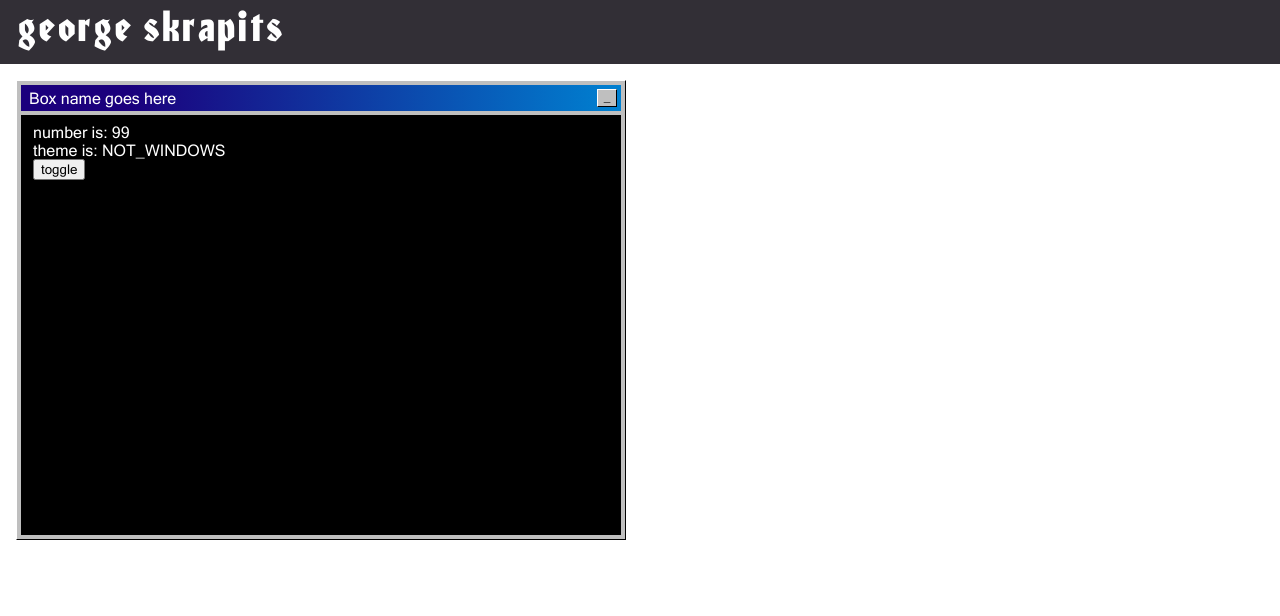
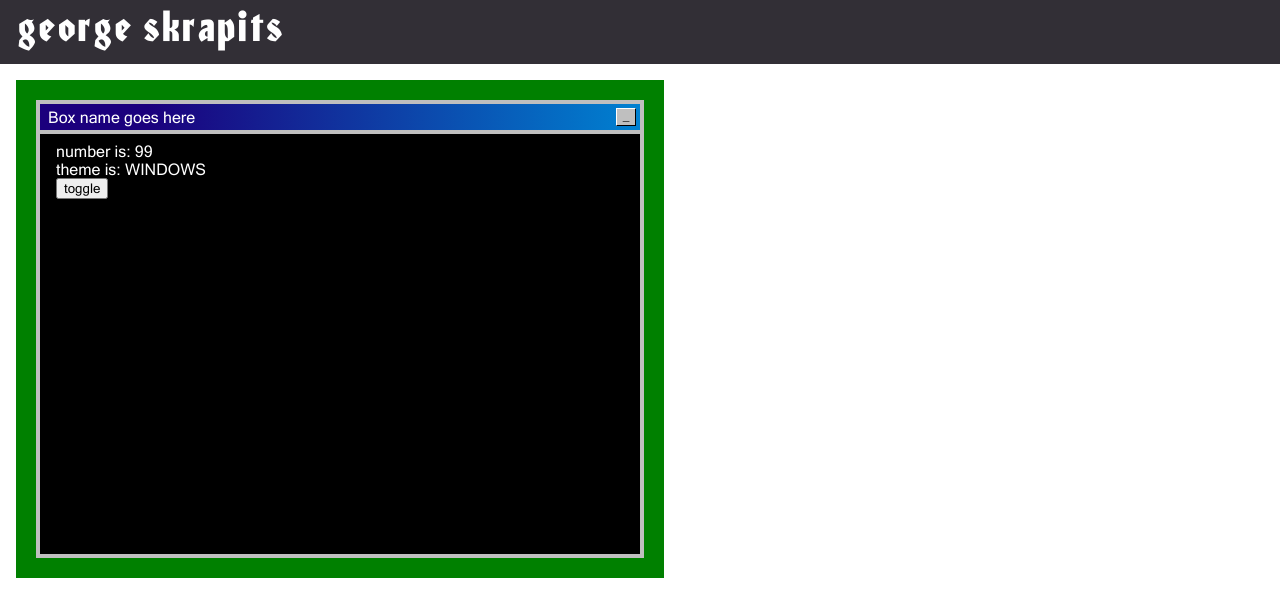
Before and after one commit to gskrap/gskrap-home, a React (Create React App) app: page / in a window 1280 px wide. Shown: the top 616 px of the page. Built offline with nearby package versions, Linux system fonts and the light colour scheme.

Commit message:
add theme switching

```diff
--- a/package.json
+++ b/package.json
@@ -10,6 +10,7 @@
     "@types/node": "^16.7.13",
     "@types/react": "^17.0.20",
     "@types/react-dom": "^17.0.9",
+    "@types/styled-components": "^5.1.18",
     "react": "^17.0.2",
     "react-dom": "^17.0.2",
     "react-scripts": "5.0.0",
--- a/src/components/Box.tsx
+++ b/src/components/Box.tsx
@@ -1,5 +1,72 @@
-import React, { useContext } from 'react';
-import {GlobalContext} from '../context/globalContext';
+import React, {useContext} from 'react';
+import {GlobalContext, Theme} from '../context/globalContext';
+import styled from 'styled-components';
+
+const BLUE_DARK = '#1b007d';
+const BLUE_LIGHT = '#0081d1';
+const GRAY = '#BFBFBF';
+
+interface ThemeProps {
+  theme: Theme;
+}
+
+const BoxDiv = styled.div<ThemeProps>`
+  position: absolute;
+  display: flex;
+  flex-direction: column;
+  background: ${GRAY};
+  height: 450px;
+  width: 600px;
+  padding: 4px;
+  ${({ theme }) => {
+    switch(theme) {
+      case (Theme.WINDOWS):
+        return `
+          border: 20px solid green
+        `;
+      case (Theme.MAC):
+        return `
+          border: 20px solid red
+        `;
+    }
+  }}
+`;
+
+const TopBar = styled.div`
+  margin-bottom: 4px;
+  padding: 2px 2px 2px 8px;
+  background: ${BLUE_DARK}; /* Old browsers */
+  background: -moz-linear-gradient(left, ${BLUE_DARK} 18%, ${BLUE_LIGHT} 100%); /* FF3.6-15 */
+  background: -webkit-linear-gradient(left, ${BLUE_DARK} 18%, ${BLUE_LIGHT} 100%); /* Chrome10-25,Safari5.1-6 */
+  background: linear-gradient(to right, ${BLUE_DARK} 18%, ${BLUE_LIGHT} 100%); /* W3C, IE10+, FF16+, Chrome26+, Opera12+, Safari7+ */
+  color: white;
+  display: flex;
+  justify-content: space-between;
+  cursor: grab;
+`;
+
+const Btn = styled.div`
+  background: ${GRAY};
+  font-size: 12px;
+  color: black;
+  box-sizing: border-box;
+  height: 18px;
+  width: 20px;
+  margin: 2px;
+  text-align: center;
+  cursor: pointer;
+`;
+
+const Content = styled.div`
+  flex: 1;
+  display: flex;
+  flex-direction: column;
+
+  // todo: temp
+  background: black;
+  color: white;
+  padding: 8px 16px;
+`;
 
 interface OwnProps {
   num? :number;
@@ -8,12 +75,12 @@ interface OwnProps {
 const Box = ({ num = 0 }: OwnProps) => {
   const { theme, themeToggle } = useContext(GlobalContext);
   return (
-    <div className="box border">
-      <div className="top-bar">
+    <BoxDiv theme={theme} className="border">
+      <TopBar>
         <div className="pts">Box name goes here</div>
-        <div className="min-btn border">_</div>
-      </div>
-      <div className="content">
+        <Btn className="border">_</Btn>
+      </TopBar>
+      <Content>
         number is:&nbsp;
         {num}
         <br />
@@ -22,8 +89,8 @@ const Box = ({ num = 0 }: OwnProps) => {
         <div>
           <button onClick={themeToggle}>toggle</button>
         </div>
-      </div>
-    </div>
+      </Content>
+    </BoxDiv>
   )
 };
 
--- a/src/context/globalContext.tsx
+++ b/src/context/globalContext.tsx
@@ -1,8 +1,8 @@
 import React, { useState, ReactNode} from "react";
 
 export enum Theme {
-  NOT_WINDOWS = 'NOT_WINDOWS',
-  NOT_MAC = 'NOT_MAC',
+  WINDOWS = 'WINDOWS',
+  MAC = 'MAC',
 }
 
 interface ThemeContext {
@@ -11,7 +11,7 @@ interface ThemeContext {
 }
 
 const defaultState = {
-  theme: Theme.NOT_WINDOWS,
+  theme: Theme.WINDOWS,
 };
 
 export const GlobalContext = React.createContext<ThemeContext>(defaultState);
@@ -21,10 +21,10 @@ interface OwnProps {
 }
 
 const GlobalContextProvider = ({ children }: OwnProps) => {
-  const [theme, setTheme] = useState(Theme.NOT_WINDOWS);
+  const [theme, setTheme] = useState(Theme.WINDOWS);
 
   const themeToggle = () => {
-    setTheme(theme === Theme.NOT_WINDOWS ? Theme.NOT_MAC : Theme.NOT_WINDOWS);
+    setTheme(theme === Theme.WINDOWS ? Theme.MAC : Theme.WINDOWS);
   };
 
   return (
--- a/src/styles/App.scss
+++ b/src/styles/App.scss
@@ -1,4 +1,3 @@
-@import 'Box';
 @import 'size';
 @import 'spacing';
 
--- a/src/styles/Box.scss
+++ /dev/null
@@ -1,48 +0,0 @@
-@import 'color';
-@import 'size';
-
-.box {
-  width: $box-width;
-  height: $box-height;
-  background: $gray;
-  padding: $size-m;
-  display: flex;
-  flex-direction: column;
-  position: absolute;
-
-  .top-bar {
-    margin-bottom: $size-m;
-    padding: $size-s $size-s $size-s $size-l;
-    background: $blue-dark; /* Old browsers */
-    background: -moz-linear-gradient(left, $blue-dark 18%, $blue-light 100%); /* FF3.6-15 */
-    background: -webkit-linear-gradient(left, $blue-dark 18%,$blue-light 100%); /* Chrome10-25,Safari5.1-6 */
-    background: linear-gradient(to right, $blue-dark 18%,$blue-light 100%); /* W3C, IE10+, FF16+, Chrome26+, Opera12+, Safari7+ */
-    color: white;
-    cursor: grab;
-    display: flex;
-    justify-content: space-between;
-
-    .min-btn {
-      background: $gray;
-      font-size: $size-xl;
-      color: black;
-      box-sizing: border-box;
-      height: 18px;
-      width: 20px;
-      margin: $size-s;
-      text-align: center;
-      cursor: pointer;
-    }
-  }
-
-  .content {
-    flex: 1;
-    display: flex;
-    flex-direction: column;
-
-    // todo: temp
-    background: black;
-    color: white;
-    padding: $size-l $size-xl;
-  }
-}
```
Also changed, not shown: 1 other file (tests, documents, lock files or other folders).
